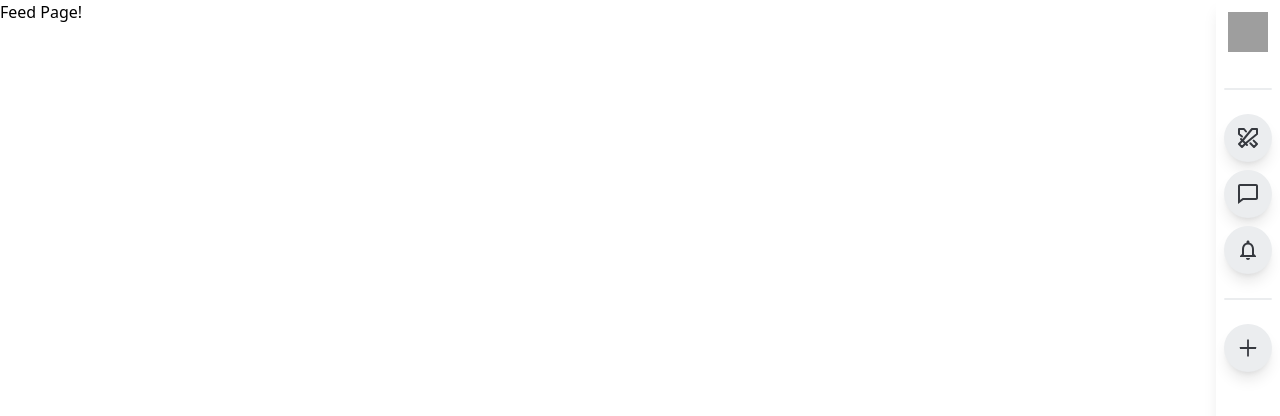
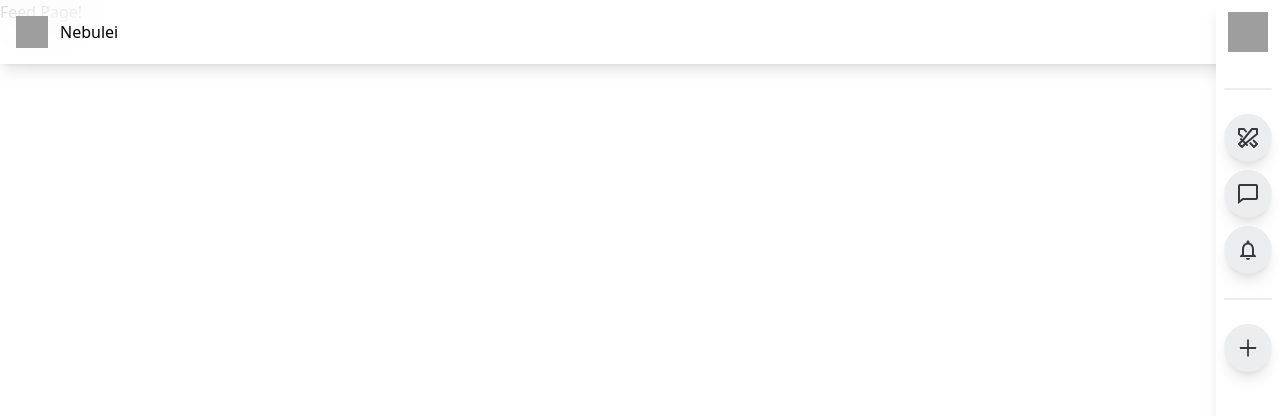
Before and after one commit to ronBP95/nebulei-feed, a React (Create React App) app: page / in a window 1280 px wide. Shown: the top 416 px of the page. Built offline with nearby package versions, Linux system fonts and the light colour scheme; grey boxes are pictures that could not be loaded.

Commit message:
Component reorganization to make the flex items fit

```diff
--- a/src/App.tsx
+++ b/src/App.tsx
@@ -14,17 +14,11 @@ import { NotFound } from './container/index';
 function App() {
   return (
     <div id='App' className='flex'>
-
-      <Topnav />
-
-      <Sidebar />
-
       <Routes>
         <Route path={ROUTES.Feed} element={<Feed />}/>
         <Route path={ROUTES.Profile} element={<Profile />}/>
         <Route path={ROUTES.NotFound} element={<NotFound />}/>
       </Routes>
-
     </div>
   );
 };
--- a/src/components/TopNav/Topnav.tsx
+++ b/src/components/TopNav/Topnav.tsx
@@ -1,13 +1,36 @@
 import React from 'react';
 
 import './styles/topnav.css';
+import { Link } from 'react-router-dom'
 
 
 const Topnav = () => {
   return (
-    <div id="Topnav">
+    <nav className='fixed w-full h-16 backdrop-blur-xl bg-white/80'>
+      <div className='h-16 shadow-lg '>
+        <div className='max-w-full mx-auto px-4 flex justify-between items-center h-full'>
 
-    </div>
+          <div className="flex items-center gap-3">
+            <Link to={`/`}>
+              <img className='h-8 w-8 flex' src={`https://storage.googleapis.com/nebulei-main-images/icons/nebulei-svg-logo`} alt="Nebulei Logo"></img>
+            </Link>
+            <div>Nebulei</div>
+          </div>
+
+          <div className='md:flex'>
+            <ul className='flex text-black items-center nebulei-font'>
+              {/* <Link to={`/`} className='bg-transparent hover:underline hover:underline-offset-8 font-semibold py-2 px-4 rounded-full mx-4'>
+                Sign Up
+              </Link>
+              <Link to={`/`} className='bg-transparent hover:bg-purple-500 text-purple-700 font-semibold hover:text-white py-2 px-4 border border-purple-500 hover:border-transparent rounded-full'>
+                Login
+              </Link> */}
+            </ul>
+          </div>
+
+        </div>
+      </div>
+    </nav>
   );
 };
 
--- a/src/container/Feed/Feed.tsx
+++ b/src/container/Feed/Feed.tsx
@@ -1,21 +1,29 @@
 import React from 'react';
 import { Helmet } from "react-helmet";
 
+// Component Imports
+import TopNav from '../../components/TopNav/'
+import Sidebar from '../../components/Sidebar/';
 
 function Feed() {
 
   return (
-    <>
+    <div className="w-full h-screen">
     <Helmet>
         <title>Feed | Nebulei</title>
         <meta name="description" content=""/>
         <meta name="keywords" content=""/>
     </Helmet>
-
-    <section className="">
-        Feed Page!
-    </section>
-    </>
+    <div className='flex flex-row'>
+      <div>
+        <TopNav />
+          <section className="">
+            Feed Page!
+          </section>
+      </div>
+      <Sidebar />
+    </div>
+    </div>
   );
 };
 
```
